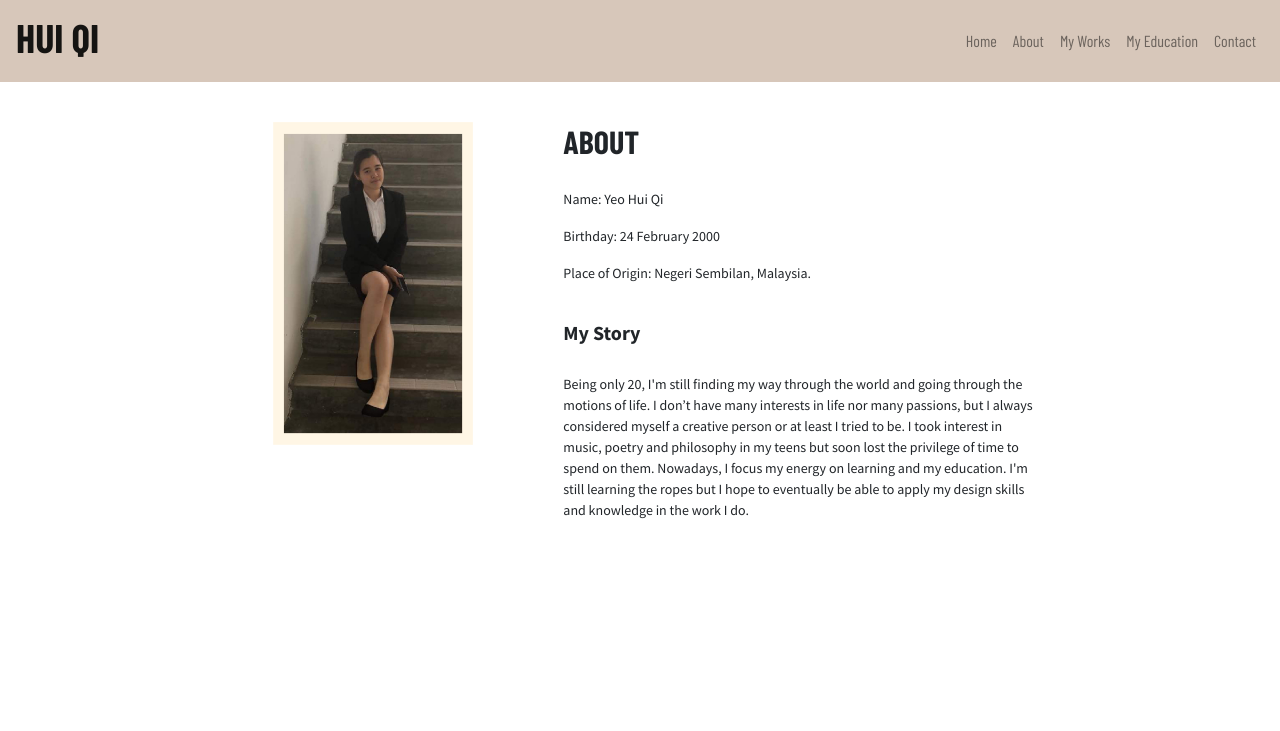
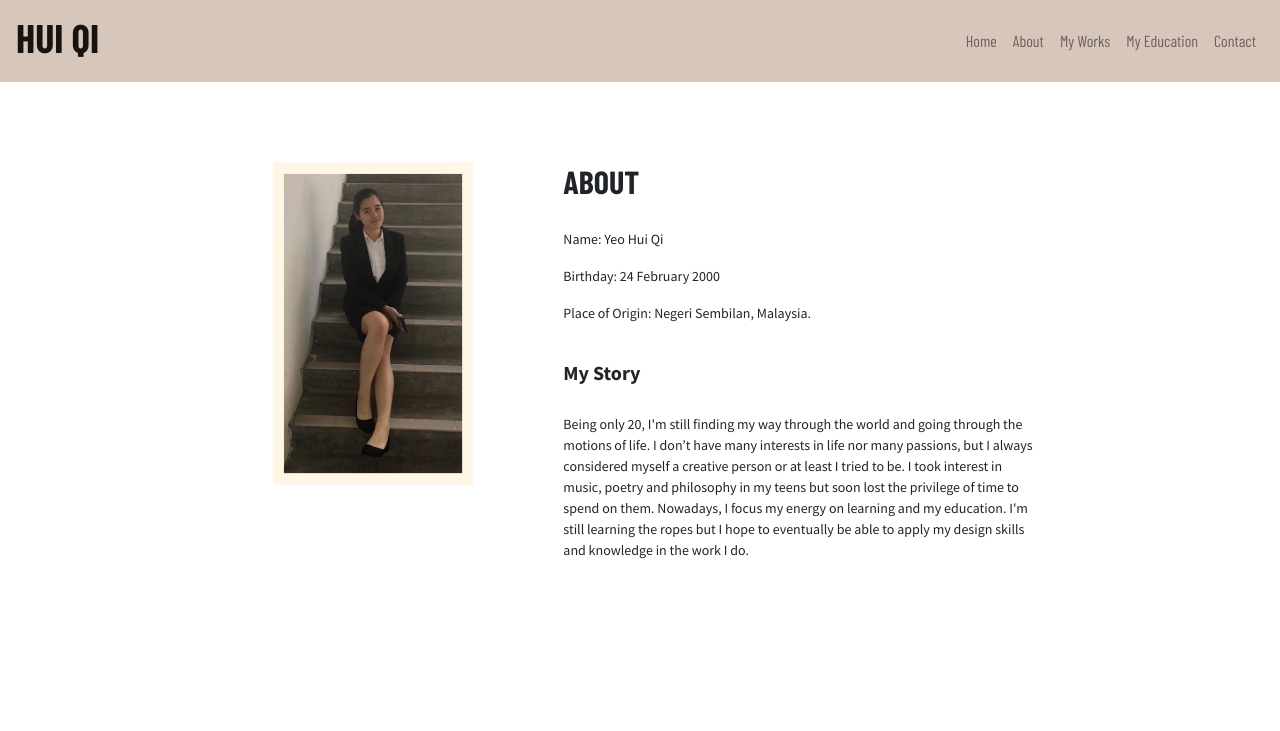
Before and after one commit to wongkaiyi133/Hui_Qi, a plain HTML site: page about.html in a window 1280 px wide. Shown: the top 731 px of the page. Drawn offline with nearby package versions, Linux system fonts and the light colour scheme; a web font is replaced by a local one.

Commit message:
Update about.html

```diff
--- a/about.html
+++ b/about.html
@@ -71,6 +71,7 @@
 
     <!-------------------about------------------------->
     <div class="blankdiv1"></div>
+	<div class="blankdiv1"></div>
 
     <div class="container-fluid">
         <div class="row aboutrow">
```
